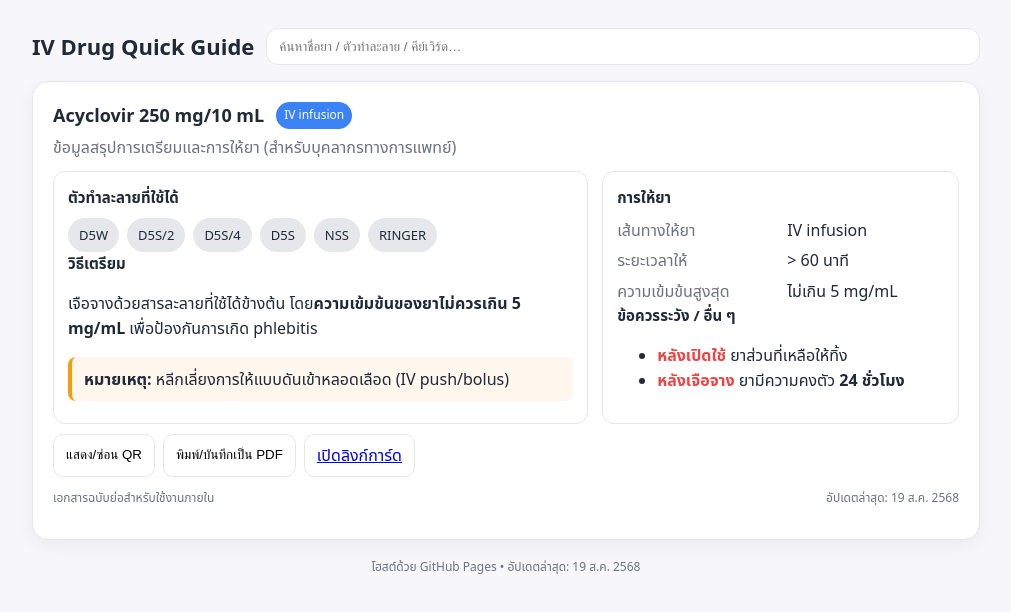
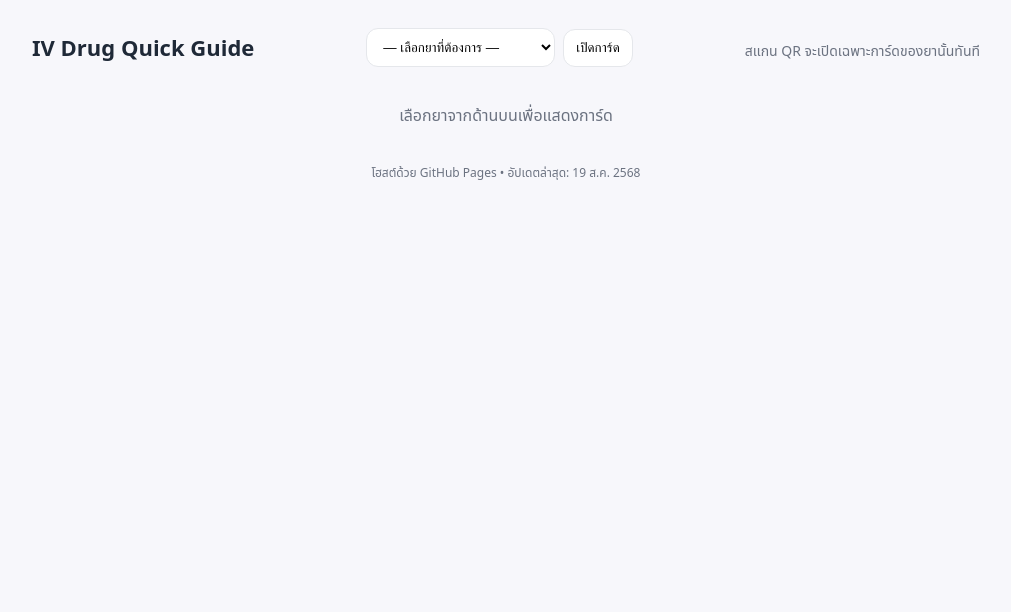
Before and after one commit to Anupong0620/IV-Drug-Quick-Guide, a plain HTML site: page index.html in a window 1280 px wide. Shown: the whole page, without its empty margins (134-1145 px from the left). Drawn offline with Linux system fonts and the light colour scheme.

Commit message:
Update index.html

```diff
--- a/index.html
+++ b/index.html
@@ -3,26 +3,24 @@
 <head>
 <meta charset="utf-8" />
 <meta name="viewport" content="width=device-width,initial-scale=1" />
-  <title>IV Drug Quick Guide + QR</title>
+<title>IV Drug Quick Guide (เลือกก่อน + โหมดการ์ดเดี่ยว)</title>
 <style>
-    :root{
-      --bg:#f7f7fb;--card:#ffffff;--text:#1f2937;--muted:#6b7280;--accent:#3b82f6;
-      --chip:#e5e7eb;--border:#e5e7eb;--warn:#f59e0b;--danger:#ef4444;
-    }
+  :root{--bg:#f7f7fb;--card:#fff;--text:#1f2937;--muted:#6b7280;--accent:#3b82f6;--chip:#e5e7eb;--border:#e5e7eb;--warn:#f59e0b;--danger:#ef4444}
   *{box-sizing:border-box}
   html,body{margin:0;padding:0;background:var(--bg);color:var(--text);font:16px/1.55 system-ui,"Noto Sans Thai",Tahoma,sans-serif}
   .wrap{max-width:980px;margin:28px auto;padding:0 16px}
   header{display:flex;gap:12px;align-items:center;justify-content:space-between;flex-wrap:wrap;margin-bottom:16px}
   h1{font-size:22px;margin:0}
-    .search{flex:1;min-width:260px}
-    .search input{width:100%;padding:10px 12px;border:1px solid var(--border);border-radius:12px}
-    .card{background:var(--card);border:1px solid var(--border);border-radius:16px;box-shadow:0 6px 18px rgba(0,0,0,.05);padding:20px;margin-bottom:18px}
+  .picker{display:flex;gap:8px;align-items:center}
+  select,button{padding:10px 12px;border:1px solid var(--border);border-radius:12px;background:#fff}
+  .hint{color:var(--muted);font-size:14px;margin:6px 0 0}
+  .card{background:var(--card);border:1px solid var(--border);border-radius:16px;box-shadow:0 6px 18px rgba(0,0,0,.05);padding:20px;margin-top:14px}
   .title{display:flex;gap:12px;align-items:center;flex-wrap:wrap;margin:0 0 6px}
-    .title h2{font-size:18px;line-height:1.25;margin:0}
+  .title h2{font-size:18px;margin:0}
   .badge{font-size:12px;padding:4px 8px;border-radius:999px;background:var(--accent);color:#fff}
   .sub{color:var(--muted);margin:0 0 12px}
   .grid{display:grid;gap:14px}
-    @media (min-width:720px){ .grid{grid-template-columns:1.2fr .8fr} }
+  @media (min-width:720px){.grid{grid-template-columns:1.2fr .8fr}}
   .section{border:1px solid var(--border);border-radius:12px;padding:14px;background:#fff}
   .section h3{font-size:15px;margin:0 0 8px}
   .chips{display:flex;flex-wrap:wrap;gap:8px}
@@ -34,13 +32,8 @@
   .foot{margin-top:12px;color:var(--muted);font-size:12px;display:flex;justify-content:space-between;gap:12px;flex-wrap:wrap}
   .actions{display:flex;gap:8px;flex-wrap:wrap;margin-top:10px}
   .btn{appearance:none;border:1px solid var(--border);background:#fff;border-radius:10px;padding:8px 12px;cursor:pointer}
-    .btn:hover{border-color:#cbd5e1}
-    .qr-wrap{display:none;align-items:center;gap:14px;margin-top:10px}
-    .qr-wrap.show{display:flex}
-    .qr-box{border:1px dashed var(--border);border-radius:12px;padding:8px;background:#fff}
-    .qr-info{font-size:13px;color:var(--muted)}
-    .pill{display:inline-block;padding:.1rem .5rem;border-radius:999px;background:#eef2ff;color:#3730a3;font-size:12px;border:1px solid #e0e7ff}
-    .empty{color:var(--muted);text-align:center;margin:24px 0}
+  .empty{color:var(--muted);text-align:center;margin:36px 0}
+  .only-card header{display:none} /* โหมดการ์ดเดี่ยว: ซ่อนส่วนเลือก */
   @media print{ header,.actions{display:none} body{background:#fff} a{word-break:break-all} }
   footer{color:var(--muted);font-size:12px;margin:16px 0 24px;text-align:center}
 </style>
@@ -49,19 +42,25 @@
 <main class="wrap">
   <header>
     <h1>IV Drug Quick Guide</h1>
-      <div class="search">
-        <input id="q" placeholder="ค้นหาชื่อยา / ตัวทำละลาย / คีย์เวิร์ด…" />
+    <div class="picker">
+      <label for="drugSel" class="sr-only" style="position:absolute;left:-9999px">เลือกยา</label>
+      <select id="drugSel">
+        <option value="">— เลือกยาที่ต้องการ —</option>
+      </select>
+      <button id="openBtn" type="button">เปิดการ์ด</button>
     </div>
+    <div class="hint">สแกน QR จะเปิดเฉพาะการ์ดของยานั้นทันที</div>
   </header>
 
-    <div id="list" role="region" aria-live="polite"></div>
+  <div id="mount"></div>
+  <div id="placeholder" class="empty">เลือกยาจากด้านบนเพื่อแสดงการ์ด</div>
+
   <footer>โฮสต์ด้วย GitHub Pages • อัปเดตล่าสุด: 19 ส.ค. 2568</footer>
 </main>
 
 <script>
-  window.addEventListener('DOMContentLoaded', function(){
-    try{
-      // ===== 1) ข้อมูลตัวอย่าง =====
+(function(){
+  // ===== 1) ข้อมูลยา (เริ่มตัวอย่าง 1 รายการ ใส่เพิ่มได้เรื่อย ๆ) =====
   const DRUGS = [
     {
       id: 'acyclovir',
@@ -78,28 +77,29 @@
       ],
       updated: '19 ส.ค. 2568'
     }
+    // เพิ่มยาต่อ ๆ ไปในรูปแบบเดียวกัน
   ];
 
-      const list = document.getElementById('list');
+  // ===== 2) เติมรายการลง dropdown =====
+  const sel = document.getElementById('drugSel');
+  for(const d of DRUGS){
+    const opt = document.createElement('option');
+    opt.value = d.id;
+    opt.textContent = `${d.name} ${d.strength}`;
+    sel.appendChild(opt);
+  }
+
+  const mount = document.getElementById('mount');
+  const placeholder = document.getElementById('placeholder');
 
   function cardUrlFor(id){
     const u = new URL(window.location.href);
     u.hash = id;
     return u.toString();
   }
-      function makeQrSrc(url, size=200){
-        const base = 'https://chart.googleapis.com/chart';
-        const params = new URLSearchParams({ cht:'qr', chs:`${size}x${size}`, chld:'M|0', chl:url });
-        return `${base}?${params.toString()}`;
-      }
 
-      function render(drugs){
-        list.innerHTML = '';
-        if(!drugs || drugs.length === 0){
-          list.innerHTML = '<div class="empty">ไม่พบรายการที่ตรงกับคำค้น</div>';
-          return;
-        }
-        for(const d of drugs){
+  function renderCard(d){
+    mount.innerHTML = '';
     const art = document.createElement('article');
     art.className = 'card';
     art.id = d.id;
@@ -122,9 +122,9 @@
         <section class="section">
           <h3>การให้ยา</h3>
           <dl class="kv">
-                  <dt>เส้นทางให้ยา</dt><dd>${d.admin && d.admin.route ? d.admin.route : ''}</dd>
-                  <dt>ระยะเวลาให้</dt><dd>${d.admin && d.admin.duration ? d.admin.duration : ''}</dd>
-                  <dt>ความเข้มข้นสูงสุด</dt><dd>${d.admin && d.admin.maxConc ? d.admin.maxConc : ''}</dd>
+            <dt>เส้นทางให้ยา</dt><dd>${d.admin?.route||''}</dd>
+            <dt>ระยะเวลาให้</dt><dd>${d.admin?.duration||''}</dd>
+            <dt>ความเข้มข้นสูงสุด</dt><dd>${d.admin?.maxConc||''}</dd>
           </dl>
           <h3>ข้อควรระวัง / อื่น ๆ</h3>
           <ul>${(d.cautions||[]).map(x=>`<li>${x}</li>`).join('')}</ul>
@@ -132,18 +132,8 @@
       </div>
 
       <div class="actions">
-              <button class="btn btn-qr" data-id="${d.id}">แสดง/ซ่อน QR</button>
-              <button class="btn btn-print">พิมพ์/บันทึกเป็น PDF</button>
-              <a class="btn btn-dl" href="#" download="${d.id}-qr.png" style="display:none">ดาวน์โหลด QR</a>
-              <a class="btn" href="${cardUrlFor(d.id)}" target="_blank" rel="noopener">เปิดลิงก์การ์ด</a>
-            </div>
-
-            <div class="qr-wrap">
-              <div class="qr-box"><img width="180" height="180" alt="QR code สำหรับเปิดการ์ด ${d.name}" /></div>
-              <div class="qr-info">
-                สแกนเพื่อเปิด: <br>
-                <a href="${cardUrlFor(d.id)}" target="_blank" rel="noopener">${cardUrlFor(d.id)}</a>
-              </div>
+        <button class="btn" id="printBtn" type="button">พิมพ์/บันทึกเป็น PDF</button>
+        <a class="btn" href="${cardUrlFor(d.id)}" target="_blank" rel="noopener">ลิงก์ตรงของการ์ด</a>
       </div>
 
       <p class="foot">
@@ -151,71 +141,47 @@
         <span>อัปเดตล่าสุด: ${d.updated||''}</span>
       </p>
     `;
-          list.appendChild(art);
+    mount.appendChild(art);
+    document.getElementById('printBtn').addEventListener('click', ()=>window.print());
+    placeholder.style.display = 'none';
   }
 
-        // bind events
-        list.querySelectorAll('.card').forEach(card=>{
-          const btnQR   = card.querySelector('.btn-qr');
-          const btnPrn  = card.querySelector('.btn-print');
-          const btnDL   = card.querySelector('.btn-dl');
-          const wrap    = card.querySelector('.qr-wrap');
-          const img     = card.querySelector('img');
-          const id      = btnQR ? btnQR.getAttribute('data-id') : '';
+  function findDrug(id){ return DRUGS.find(x=>x.id === id); }
 
-          if(btnQR){
-            btnQR.addEventListener('click', ()=>{
-              wrap.classList.toggle('show');
-              if(wrap.classList.contains('show') && !img.src){
-                const url = cardUrlFor(id);
-                img.src = makeQrSrc(url, 200);
-                btnDL.style.display = 'inline-block';
-                btnDL.href = img.src;
-              }
+  // ===== 3) ปุ่ม "เปิดการ์ด" =====
+  document.getElementById('openBtn').addEventListener('click', ()=>{
+    const id = sel.value;
+    if(!id) return;
+    history.replaceState(null,'', '#'+id); // อัปเดต URL ให้แชร์/ทำ QR ต่อได้
+    const d = findDrug(id);
+    if(d) renderCard(d);
   });
-          }
-          if(btnPrn){ btnPrn.addEventListener('click', ()=>window.print()); }
-        });
+
+  // ===== 4) โหมดการ์ดเดี่ยวเมื่อตรวจเจอ hash (ใช้กับ QR) =====
+  function bootFromHash(){
+    const id = (location.hash||'').replace('#','');
+    if(!id) return false;
+    const d = findDrug(id);
+    if(!d) return false;
+    document.body.classList.add('only-card'); // ซ่อน header
+    renderCard(d);
+    return true;
   }
 
-      // --- ค้นหา ---
-      const q = document.getElementById('q');
-      function applySearch(){
-        const kw = (q.value || '').trim().toLowerCase();
-        if(!kw){ render(DRUGS); return; }
-        const filtered = DRUGS.filter(d=>{
-          const blob = [
-            d.name, d.strength, d.routeBadge,
-            ...(d.diluents||[]), d.prepHtml, d.avoidHtml,
-            d.admin && d.admin.route, d.admin && d.admin.duration, d.admin && d.admin.maxConc,
-            ...(d.cautions||[])
-          ].join(' ').toLowerCase();
-          return blob.includes(kw);
+  // เริ่มทำงาน
+  if(!bootFromHash()){
+    // ถ้าไม่มี hash ให้รอการเลือก
+    placeholder.style.display = 'block';
+  }
+
+  // ถ้ามีการเปลี่ยน hash (เช่น เปิดลิงก์ใหม่) ให้สลับการ์ด
+  window.addEventListener('hashchange', ()=>{
+    mount.innerHTML = '';
+    document.body.classList.remove('only-card');
+    placeholder.style.display = 'block';
+    bootFromHash();
   });
-        render(filtered);
-      }
-      q.addEventListener('input', applySearch);
-
-      // --- เริ่มต้น: ถ้ามีพารามิเตอร์ ?q= หรือมีค่าในช่องค้นหา ให้กรองทันที ---
-      const urlParams = new URLSearchParams(window.location.search);
-      const qParam = urlParams.get('q');
-      if(qParam){ q.value = qParam; }
-      render(DRUGS);        // แสดงทั้งหมดก่อน
-      applySearch();        // แล้วกรองตามค่าที่มี (ถ้ามี)
-
-      // --- ถ้ามี hash ให้เลื่อนไป ---
-      if(location.hash){
-        const el = document.querySelector(location.hash);
-        if(el){ el.scrollIntoView({behavior:'smooth',block:'start'}); }
-      }
-    }catch(err){
-      console.error(err);
-      const list = document.getElementById('list');
-      if(list){
-        list.innerHTML = '<div class="empty">เกิดข้อผิดพลาดในการโหลดหน้า ลองรีเฟรชอีกครั้ง</div>';
-      }
-    }
-  });
+})();
 </script>
 </body>
 </html>
```
Lines whose indentation alone changed are shown as unchanged.
